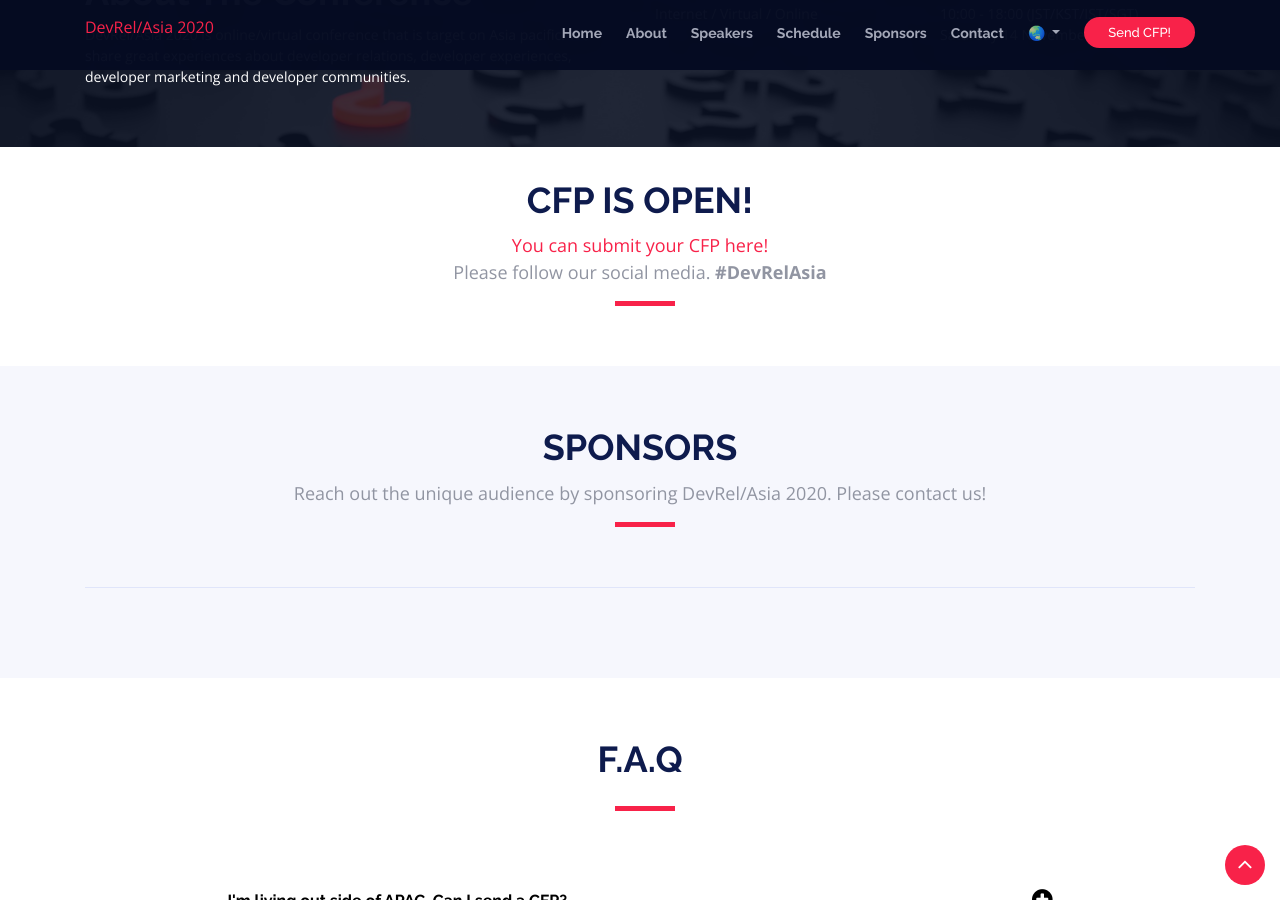
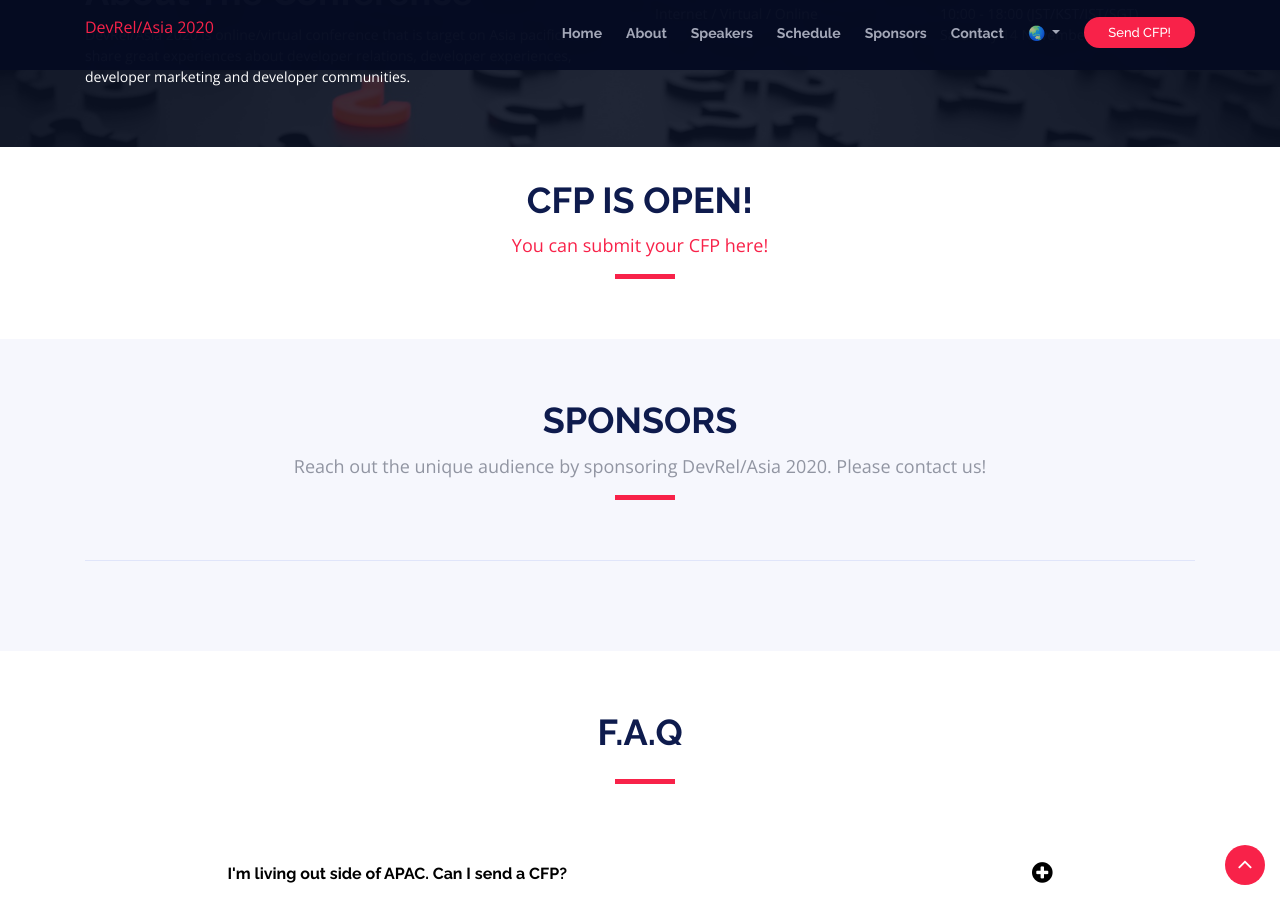
Before and after one commit to DevRel-Asia/asia-2020, a Jekyll site: the page built from index.md, in a window 1280 px wide and 900 px high, scrolled down 989 px. Built offline with Jekyll 4.4.1, drawn with Linux system fonts in a browser that asks for light colours; comment, search, counter and statistics services are not loaded.

Commit message:
Remote sentence

```diff
--- a/_includes/news.html
+++ b/_includes/news.html
@@ -10,10 +10,6 @@
         {% assign messages = site.data.i18n.news2 %}
         {% include translate.html %}
       </a></p>
-      <p>
-        Please follow our social media.
-        <strong>#DevRelAsia</strong>
-      </p>
     </div>
   </div>
 </section>
```
